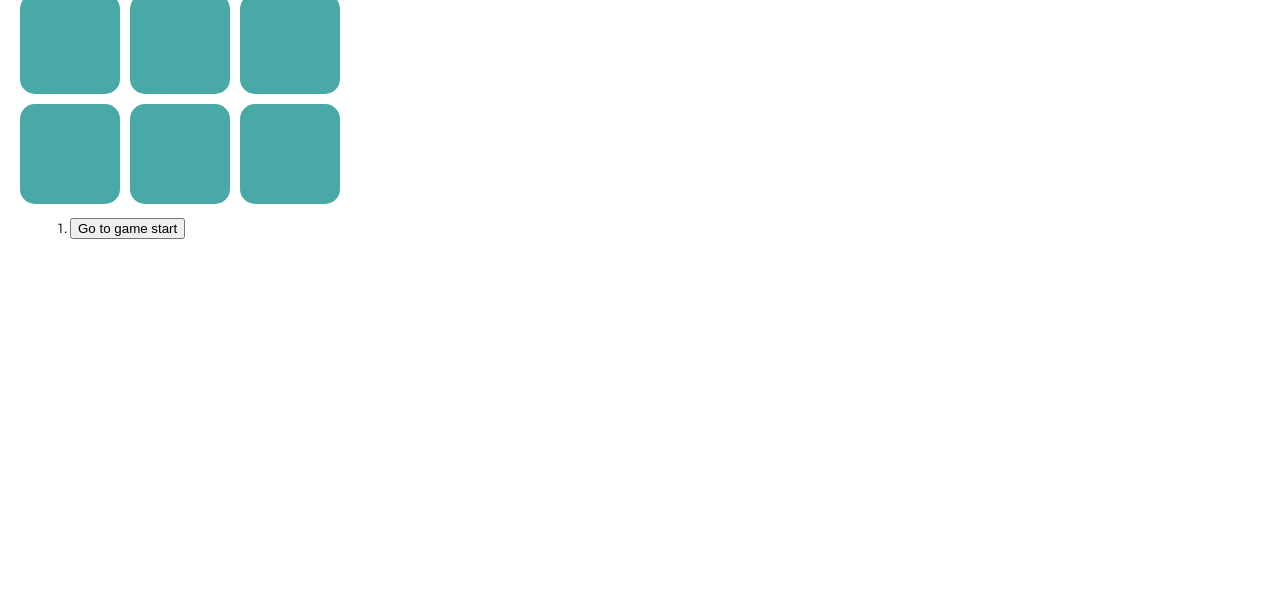
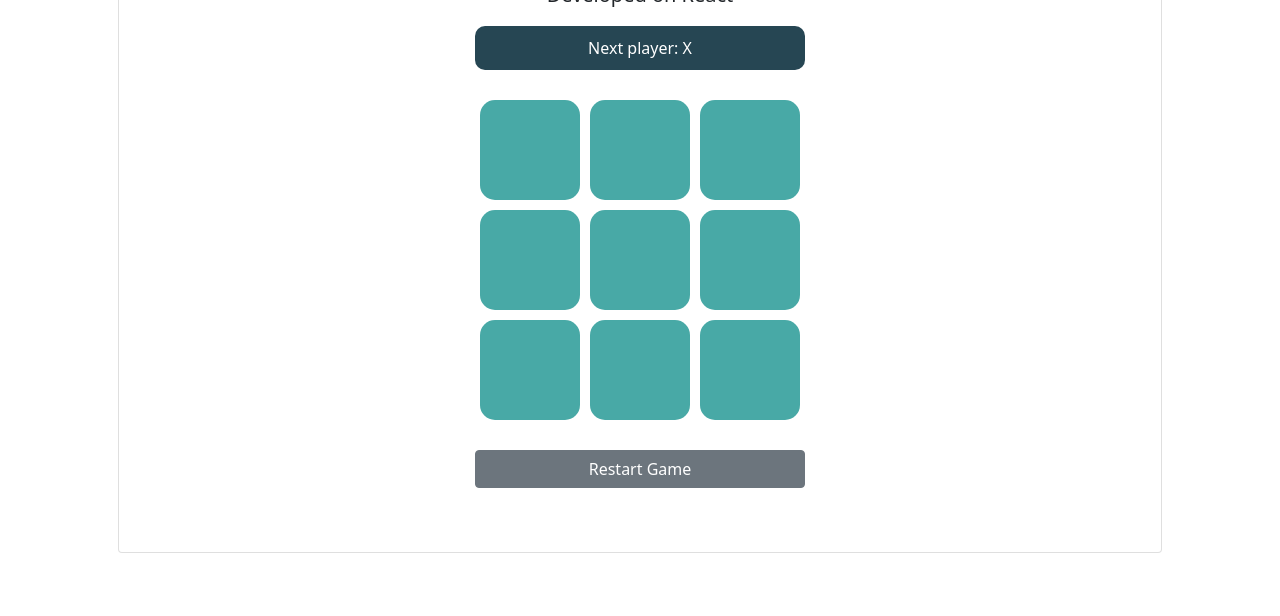
Before and after one commit to mohawker/tic-tac-toe, a React app: page / in a window 1280 px wide. Shown: the part 184-800 px from the top of the page. Built offline with nearby package versions, Linux system fonts and the light colour scheme.

Commit message:
Add Polishing Stuff

```diff
--- a/package.json
+++ b/package.json
@@ -6,6 +6,7 @@
     "@testing-library/jest-dom": "^5.11.4",
     "@testing-library/react": "^11.1.0",
     "@testing-library/user-event": "^12.1.10",
+    "bootstrap": "^5.1.3",
     "react": "^17.0.2",
     "react-dom": "^17.0.2",
     "react-scripts": "4.0.3",
--- a/public/index.html
+++ b/public/index.html
@@ -7,7 +7,7 @@
     <meta name="theme-color" content="#000000" />
     <meta
       name="description"
-      content="Web site created using create-react-app"
+      content="Tic-Tac-Toe Game created using create-react-app"
     />
     <link rel="apple-touch-icon" href="%PUBLIC_URL%/logo192.png" />
     <!--
@@ -24,7 +24,7 @@
       work correctly both with client-side routing and a non-root public URL.
       Learn how to configure a non-root public URL by running `npm run build`.
     -->
-    <title>React App</title>
+    <title>Tic-Tac-Toe</title>
   </head>
   <body>
     <noscript>You need to enable JavaScript to run this app.</noscript>
--- a/src/index.css
+++ b/src/index.css
@@ -1,7 +1,7 @@
-body {
+/* body {
   font: 14px 'Century Gothic', Futura, sans-serif;
   margin: 20px;
-}
+} */
 
 ol,
 ul {
@@ -17,7 +17,6 @@ ul {
 .status {
   margin-bottom: 10px;
 }
-
 .square {
   background: #48a9a6;
   border: none;
@@ -27,19 +26,26 @@ ul {
   font-size: 64px;
   font-weight: bold;
   line-height: 34px;
-  margin-right: 10px;
-  margin-top: 10px;
+  margin: 5px 5px 5px 5px;
   padding: 0;
   text-align: center;
   width: 100px;
   height: 100px;
-  transition: 0.3s;
+  transition: 0.25s;
 }
 
 .square.null:hover {
   background-color: #264653;
   cursor: pointer;
   color: rgba(221, 221, 221, 0.507);
+}
+
+.square.null.circle-hover:hover::after {
+  content: 'O';
+}
+
+.square.null.cross-hover:hover::after {
+  content: 'X';
 }
 
 .square.cross {
@@ -50,15 +56,29 @@ ul {
   background-color: #c1666b;
 }
 
-/* .kbd-navigation .square:focus {
-  background: #ddd;
-} */
-
 .game {
   display: flex;
   flex-direction: column;
+  align-items: center;
+}
+
+.game-status {
+  background-color: #264653;
+  padding: 10px;
+  border-radius: 10px;
+  color: rgb(255, 255, 255);
+}
+
+.game-board {
+  margin: 25px 0px;
 }
 
 .game-info {
-  margin-left: 20px;
+  display: flex;
+  flex-direction: column;
+  align-items: center;
 }
+
+.restart {
+  width: 100%;
+}
--- a/src/index.js
+++ b/src/index.js
@@ -1,11 +1,12 @@
 import React, { useState } from 'react';
+import 'bootstrap/dist/css/bootstrap.min.css';
 import ReactDOM from 'react-dom';
 import './index.css';
 
 function Square(props) {
   const type = ` square ${
     props.value === 'X' ? 'cross' : props.value === 'O' ? 'circle' : 'null'
-  }`;
+  } ${props.xNext === true ? 'cross-hover' : 'circle-hover'}`;
   return (
     <button className={type} onClick={props.onClick}>
       {props.value}
@@ -15,7 +16,13 @@ function Square(props) {
 
 function Board(props) {
   const renderSquare = (i) => {
-    return <Square value={props.squares[i]} onClick={() => props.onClick(i)} />;
+    return (
+      <Square
+        xNext={props.xNext}
+        value={props.squares[i]}
+        onClick={() => props.onClick(i)}
+      />
+    );
   };
   return (
     <div>
@@ -60,11 +67,17 @@ function Game(props) {
     setStepNumber(history.length);
   };
 
-  const jumpTo = (step) => {
-    setStepNumber(step);
-    setXNext(step % 2 === 0);
-    setHistory(history.slice(0, step + 1));
+  const restartGame = () => {
+    setStepNumber(0);
+    setXNext(true);
+    setHistory(history.slice(0, 1));
   };
+
+  // const jumpTo = (step) => {
+  //   setStepNumber(step);
+  //   setXNext(step % 2 === 0);
+  //   setHistory(history.slice(0, step + 1));
+  // };
 
   const current = history[stepNumber];
   const result = calculateResult(current.squares);
@@ -78,24 +91,40 @@ function Game(props) {
     status = 'Next player: ' + (xNext ? 'X' : 'O');
   }
 
-  const moves = history.map((step, move) => {
-    const desc = move ? 'Go to move #' + move : 'Go to game start';
-    return (
-      <li key={move}>
-        <button onClick={() => jumpTo(move)}>{desc}</button>
-      </li>
-    );
-  });
+  // const moves = history.map((step, move) => {
+  //   const desc = move ? 'Go to move #' + move : 'Go to game start';
+  //   return (
+  //     <li key={move}>
+  //       <button onClick={() => jumpTo(move)}>{desc}</button>
+  //     </li>
+  //   );
+  // });
 
   return (
-    <div className='game'>
-      <div className='game-title'>Tic-Tac-Toe</div>
-      <div className='game-status'>{status}</div>
-      <div className='game-board'>
-        <Board squares={current.squares} onClick={(i) => handleClick(i)} />
-      </div>
-      <div className='game-info'>
-        <ol>{moves}</ol>
+    <div className='container p-5'>
+      <div className='game card p-5'>
+        <div className='game-title display-4'>Tic-Tac-Toe</div>
+        <div className='game-title lead'>Developed on React</div>
+        <div class='card-body'>
+          <p className='game-status text-center'>{status}</p>
+          <div className='game-board'>
+            <Board
+              xNext={xNext}
+              squares={current.squares}
+              onClick={(i) => handleClick(i)}
+            />
+          </div>
+          <div className='game-info'>
+            <button
+              type='button'
+              class='btn btn-secondary restart'
+              onClick={restartGame}
+            >
+              Restart Game
+            </button>
+            {/* <ol>{moves}</ol> */}
+          </div>
+        </div>
       </div>
     </div>
   );
```
Also changed, not shown: 1 other file.
